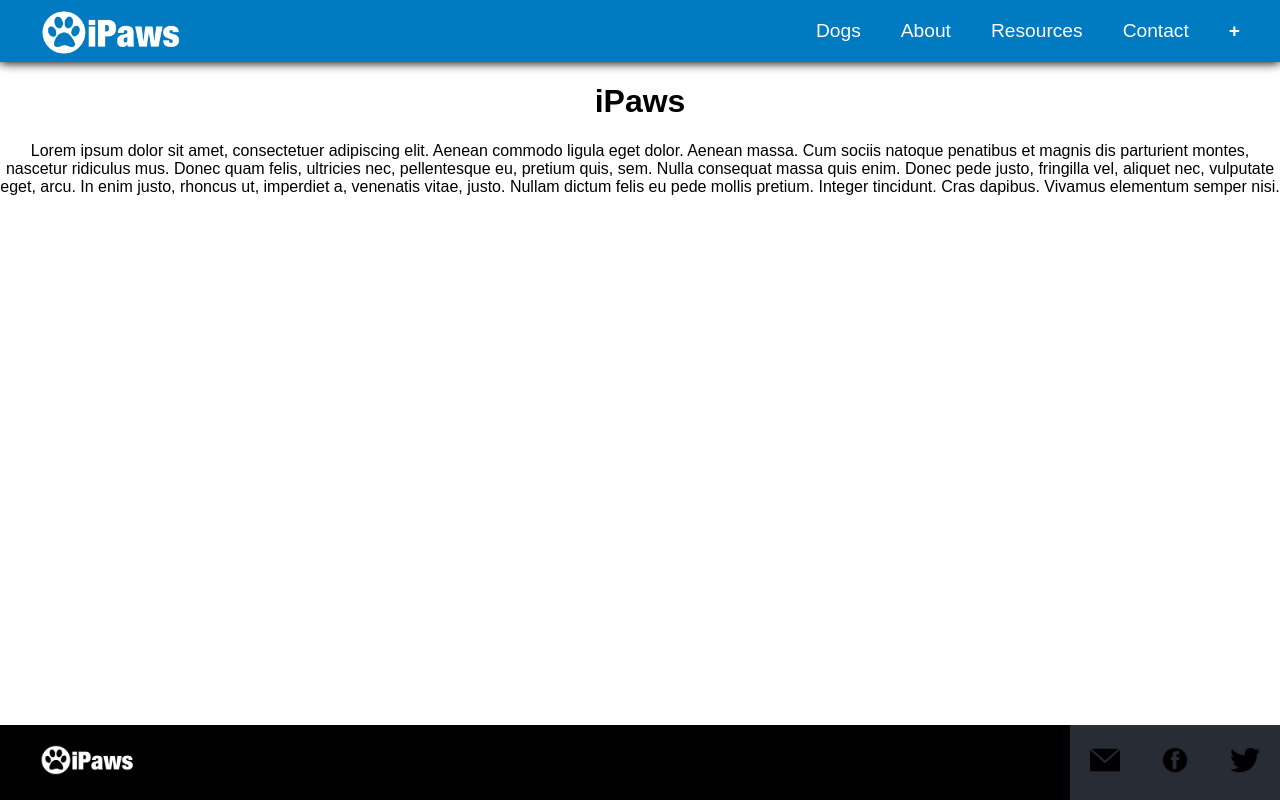
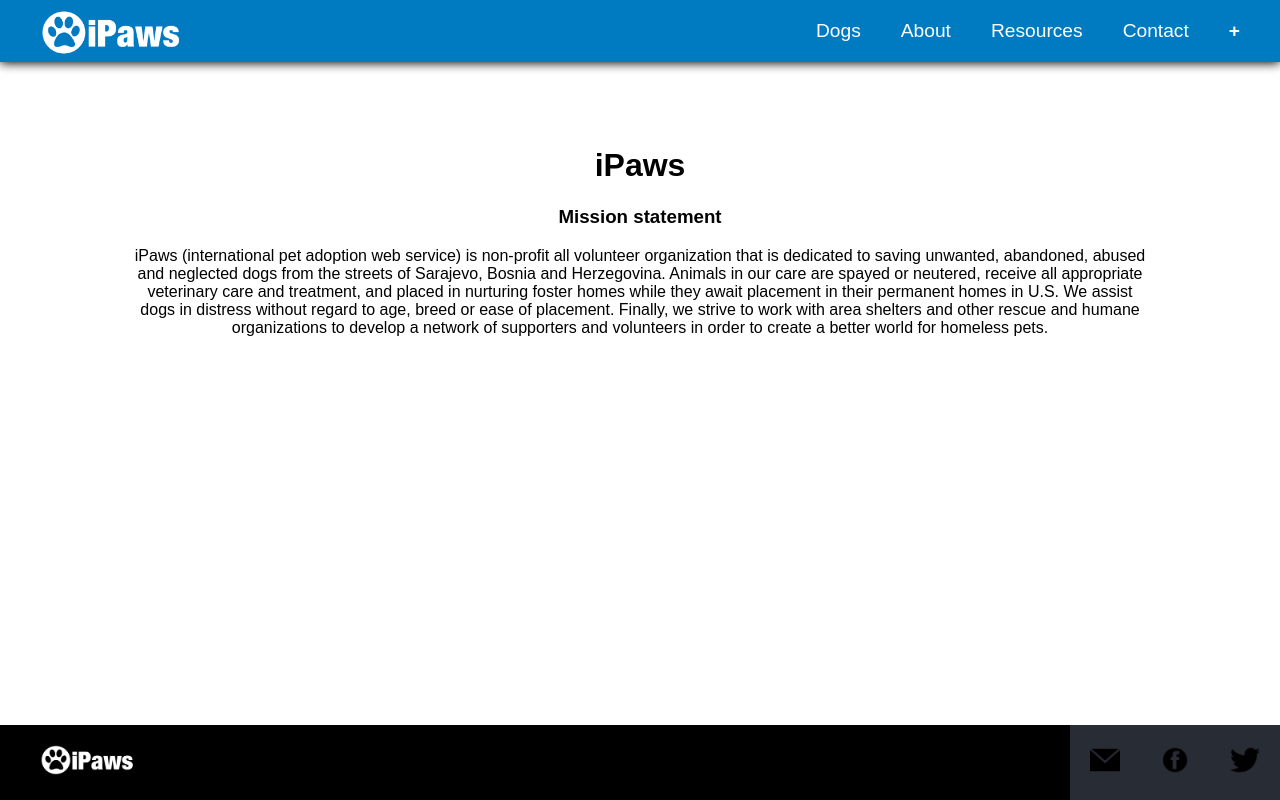
Before and after one commit to danmcquade/ipaws-front-end, a React (Create React App) app: page /about in a window 1280 px wide. Built offline with nearby package versions, Linux system fonts and the light colour scheme.

Commit message:
statement

```diff
--- /dev/null
+++ b/src/About/About.css
@@ -0,0 +1,6 @@
+.about-content {
+	padding-top: 5%;
+	padding-right: 10%;
+	padding-left: 10%;
+	/* margin: 50px; */
+}
--- a/src/About/About.js
+++ b/src/About/About.js
@@ -1,12 +1,25 @@
-import React, { Component } from 'react'
-
+import React, { Component } from "react"
+import "./About.css"
 class About extends Component {
-  render () {
+	render() {
 		return (
-      <div className='about-content'>
+			<div className="about-content">
 				<h1>iPaws</h1>
 
-        <p>Lorem ipsum dolor sit amet, consectetuer adipiscing elit. Aenean commodo ligula eget dolor. Aenean massa. Cum sociis natoque penatibus et magnis dis parturient montes, nascetur ridiculus mus. Donec quam felis, ultricies nec, pellentesque eu, pretium quis, sem. Nulla consequat massa quis enim. Donec pede justo, fringilla vel, aliquet nec, vulputate eget, arcu. In enim justo, rhoncus ut, imperdiet a, venenatis vitae, justo. Nullam dictum felis eu pede mollis pretium. Integer tincidunt. Cras dapibus. Vivamus elementum semper nisi.</p>
+				<h3>Mission statement</h3>
+				<p>
+					iPaws (international pet adoption web service) is non-profit all
+					volunteer organization that is dedicated to saving unwanted,
+					abandoned, abused and neglected dogs from the streets of Sarajevo,
+					Bosnia and Herzegovina. Animals in our care are spayed or neutered,
+					receive all appropriate veterinary care and treatment, and placed in
+					nurturing foster homes while they await placement in their permanent
+					homes in U.S. We assist dogs in distress without regard to age, breed
+					or ease of placement. Finally, we strive to work with area shelters
+					and other rescue and humane organizations to develop a network of
+					supporters and volunteers in order to create a better world for
+					homeless pets.
+				</p>
 			</div>
 		)
 	}
--- a/src/Main/Main.js
+++ b/src/Main/Main.js
@@ -1,20 +1,20 @@
-import React, { Component } from 'react'
-import axios from 'axios'
-import MainSlider from '../Slider/Slider.js'
-import Gallery from '../Gallery/Gallery.js'
-import './Main.css'
+import React, { Component } from "react"
+import axios from "axios"
+import MainSlider from "../Slider/Slider.js"
+import Gallery from "../Gallery/Gallery.js"
+import "./Main.css"
 
 class Main extends Component {
-  constructor () {
+	constructor() {
 		super()
 		this.state = {
 			dogs: []
 		}
 	}
 
-  componentWillMount () {
+	componentWillMount() {
 		axios
-    .get('http://localhost:3001/api/dogs')
+			.get("http://localhost:3001/api/dogs")
 			.then(response => {
 				let theDogs = response.data.slice(0, 3)
 				this.setState({
@@ -24,14 +24,21 @@ class Main extends Component {
 			.catch(err => console.log(err))
 	}
 
-  render () {
+	render() {
 		return (
 			<div>
-        <img className='main-logo' src='logo.png' alt='iPaws Logo' />
+				<img className="main-logo" src="logo.png" alt="iPaws Logo" />
 				<MainSlider />
-        <div className='main-container'>
+				<div className="main-container">
 					<h1>Our mission</h1>
-          <p className='mission-statement'>Lorem ipsum dolor sit amet, consectetur adipiscing elit. Integer commodo ante a nibh tincidunt, id condimentum risus cursus. Nam blandit nibh massa, sit amet imperdiet felis imperdiet nec. Phasellus vulputate turpis vel tellus placerat, at fringilla quam rhoncus. Vestibulum posuere, velit eget laoreet dignissim, ante nisl malesuada mi, hendrerit dignissim arcu elit at neque. Mauris luctus metus diam, ut pulvinar libero venenatis sit amet. Nunc ac dolor eget mi viverra placerat gravida non magna. In dignissim massa eu orci consequat, eu gravida odio accumsan. Morbi fringilla eleifend ipsum non eleifend. Quisque vestibulum urna vulputate massa laoreet porta. Vestibulum tempus, felis nec suscipit maximus, tortor lorem vestibulum quam, et pharetra neque eros vel risus.</p>
+					<p className="mission-statement">
+						iPaws is a non-profit, all-volunteer group of animal lovers who
+						observed a great need in their community to assist, rescue, foster,
+						provide medical care and love for the unwanted, homeless, neglected
+						and abused animals we so often see.  We provide screening of all
+						adoptive applicants to assure that the suitable companion is placed
+						with the appropriate family.
+					</p>
 
 					<Gallery dogs={this.state.dogs} />
 				</div>
```
Lines whose indentation alone changed are shown as unchanged.
